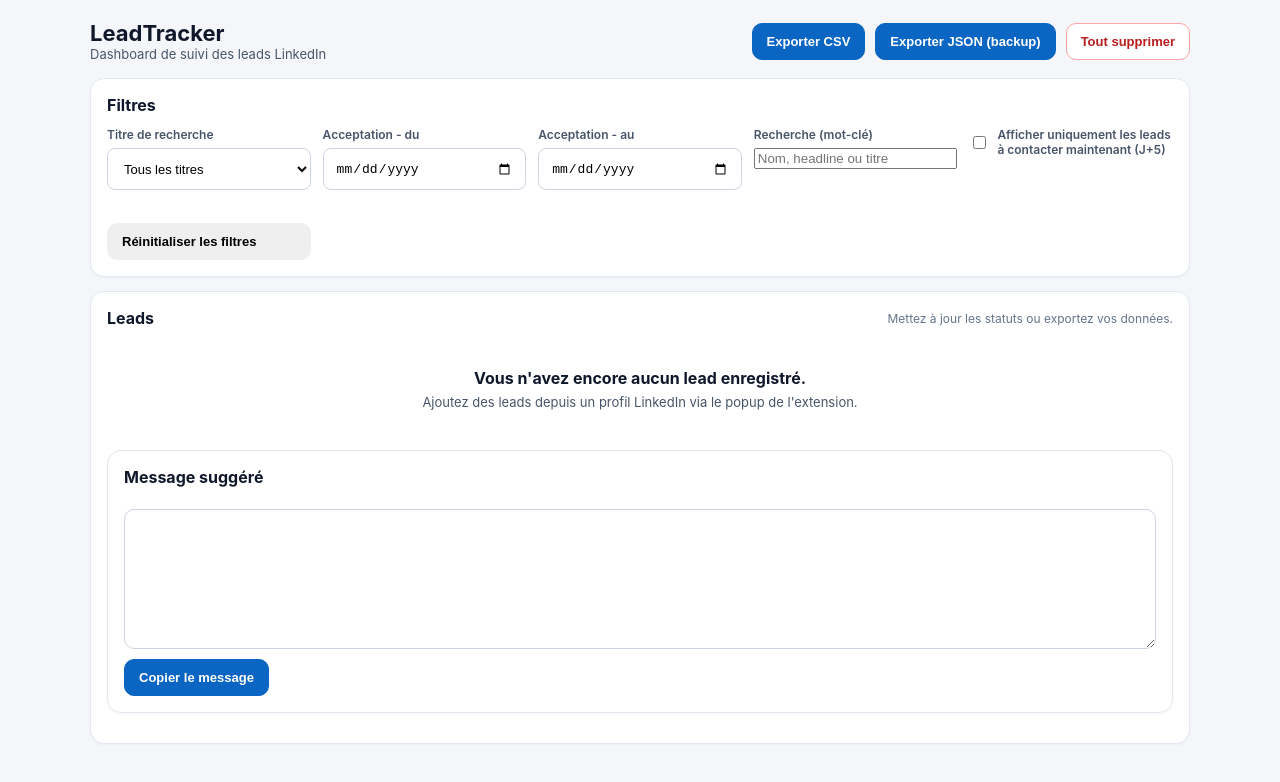
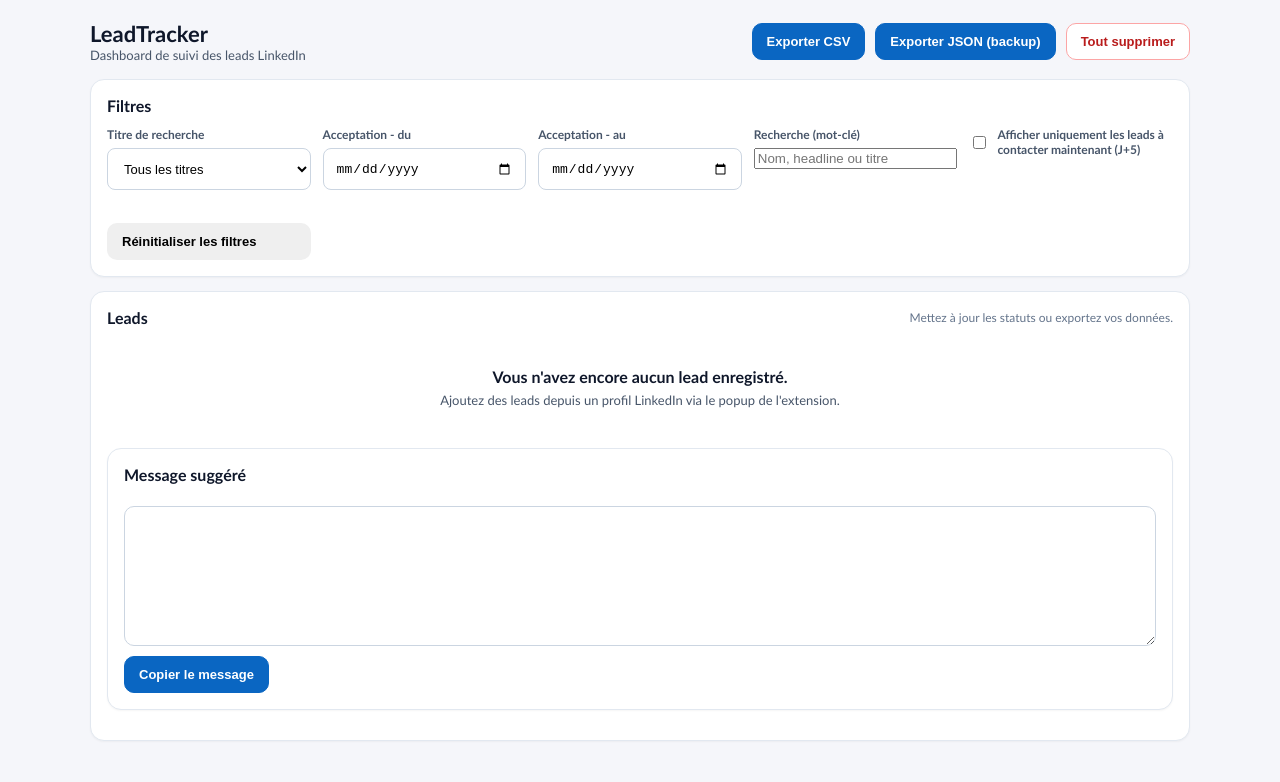
Before and after one commit to vamistoure/LeadTracker, a browser extension: page options.html in a window 1280 px wide. Drawn offline with Linux system fonts and the light colour scheme.

Commit message:
Use Aptos for headings and Calibri for body text

```diff
--- a/options.css
+++ b/options.css
@@ -3,7 +3,7 @@
 }
 
 body {
-  font-family: -apple-system, BlinkMacSystemFont, "Segoe UI", Roboto, "Helvetica Neue", Arial, sans-serif;
+  font-family: Calibri, "Segoe UI", -apple-system, BlinkMacSystemFont, "Helvetica Neue", Arial, sans-serif;
   background-color: #f5f6fa;
   color: #0f172a;
   margin: 0;
@@ -26,6 +26,7 @@ body {
   font-size: 22px;
   font-weight: 700;
   color: #0f172a;
+  font-family: "Aptos", Calibri, "Segoe UI", -apple-system, BlinkMacSystemFont, "Helvetica Neue", Arial, sans-serif;
 }
 
 .app-subtitle {
@@ -94,6 +95,7 @@ body {
   font-weight: 700;
   font-size: 16px;
   color: #0f172a;
+  font-family: "Aptos", Calibri, "Segoe UI", -apple-system, BlinkMacSystemFont, "Helvetica Neue", Arial, sans-serif;
 }
 
 .card-subtitle {
@@ -107,6 +109,7 @@ body {
   border-radius: 999px;
   padding: 6px 10px;
   font-size: 12px;
+  font-family: Calibri, "Segoe UI", -apple-system, BlinkMacSystemFont, "Helvetica Neue", Arial, sans-serif;
 }
 
 .feedback {
--- a/popup.css
+++ b/popup.css
@@ -6,7 +6,7 @@ body {
   width: 340px;
   margin: 0;
   padding: 0;
-  font-family: -apple-system, BlinkMacSystemFont, "Segoe UI", Roboto, "Helvetica Neue", Arial, sans-serif;
+  font-family: Calibri, "Segoe UI", -apple-system, BlinkMacSystemFont, "Helvetica Neue", Arial, sans-serif;
   background: #f6f7fb;
   color: #1f2937;
 }
@@ -32,6 +32,7 @@ body {
   font-weight: 700;
   font-size: 15px;
   color: #0f172a;
+  font-family: "Aptos", Calibri, "Segoe UI", -apple-system, BlinkMacSystemFont, "Helvetica Neue", Arial, sans-serif;
 }
 
 .app-subtitle {
@@ -62,6 +63,7 @@ body {
   font-size: 14px;
   margin-bottom: 6px;
   color: #111827;
+  font-family: "Aptos", Calibri, "Segoe UI", -apple-system, BlinkMacSystemFont, "Helvetica Neue", Arial, sans-serif;
 }
 
 .muted {
```
